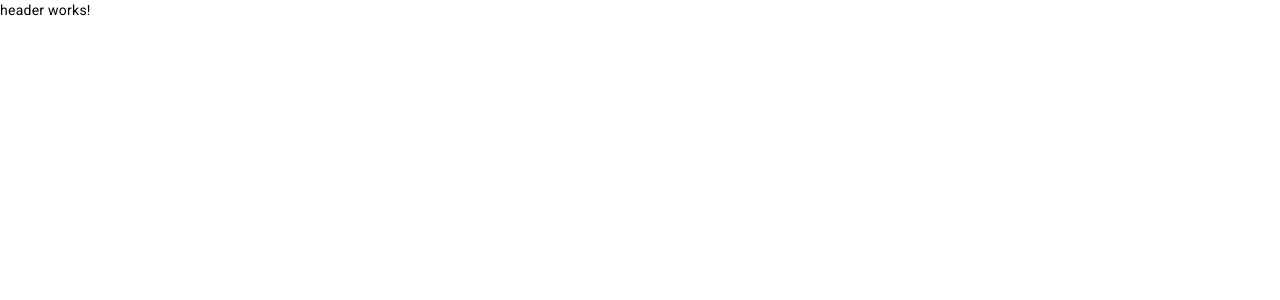
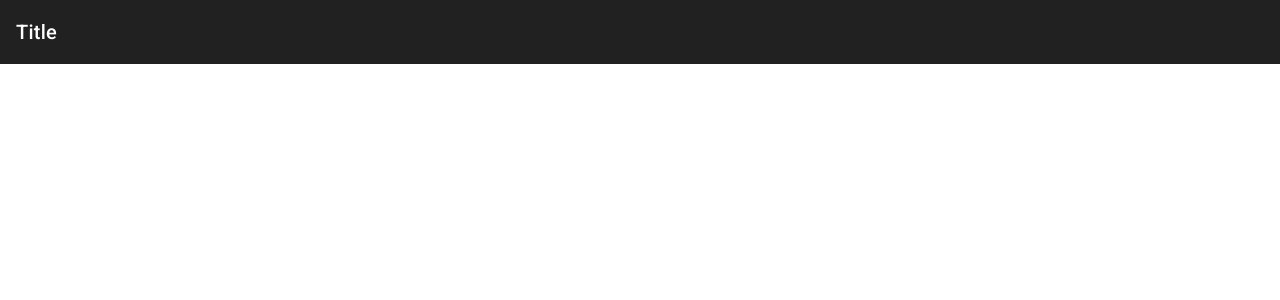
Before and after one commit to victor-figueiredo/products-store-angular-17, an Angular app: page / in a window 1280 px wide. Shown: the top 300 px of the page. Built offline with nearby package versions, Linux system fonts and the light colour scheme.

Commit message:
feat: add MatToolbarModule on Header component

```diff
--- a/src/app/shared/components/header/header.component.html
+++ b/src/app/shared/components/header/header.component.html
@@ -1 +1,3 @@
-<p>header works!</p>
+<mat-toolbar>
+  <span>Title</span>
+</mat-toolbar>
```
Also changed, not shown: src/app/shared/components/header/header.component.ts (+4 -5 lines).
